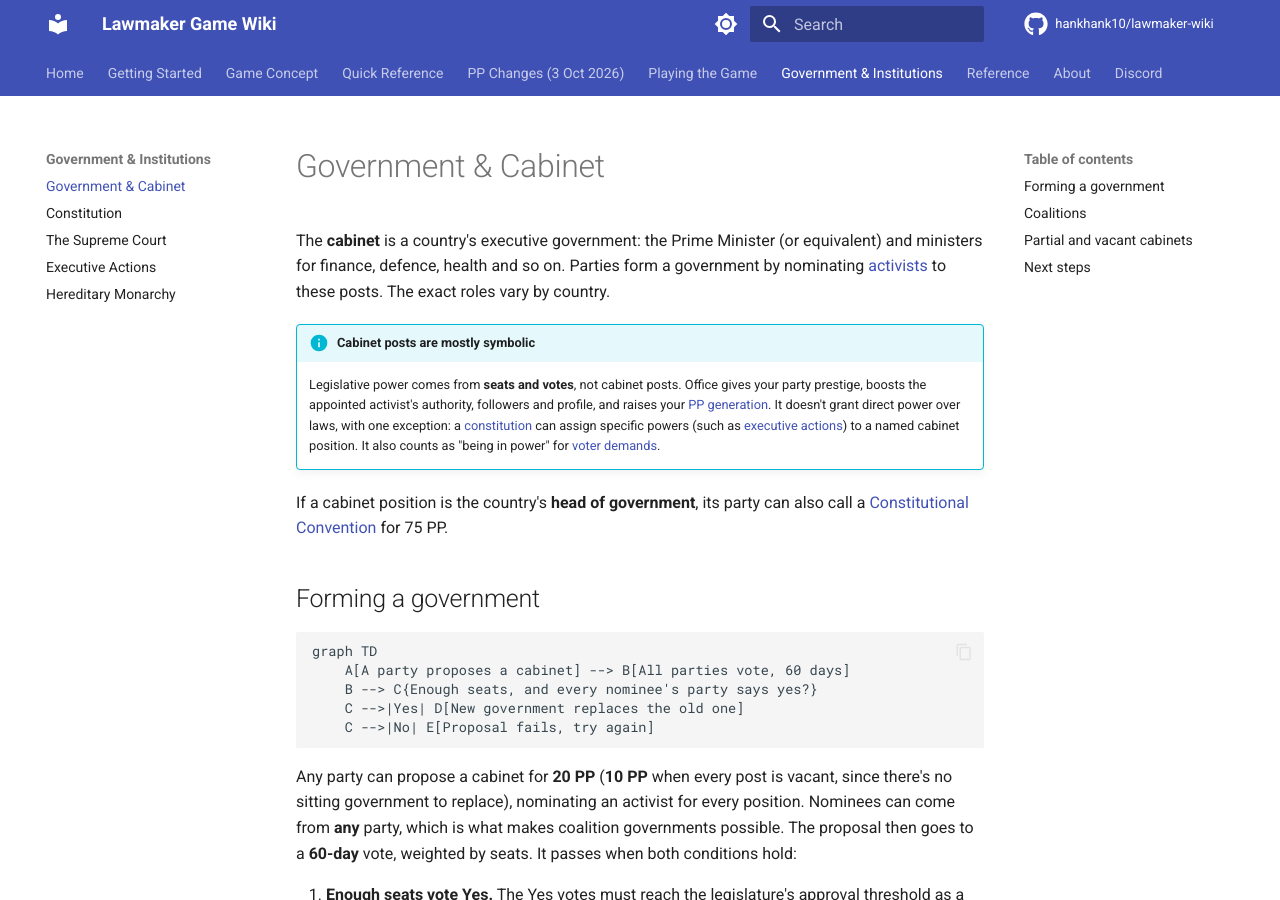
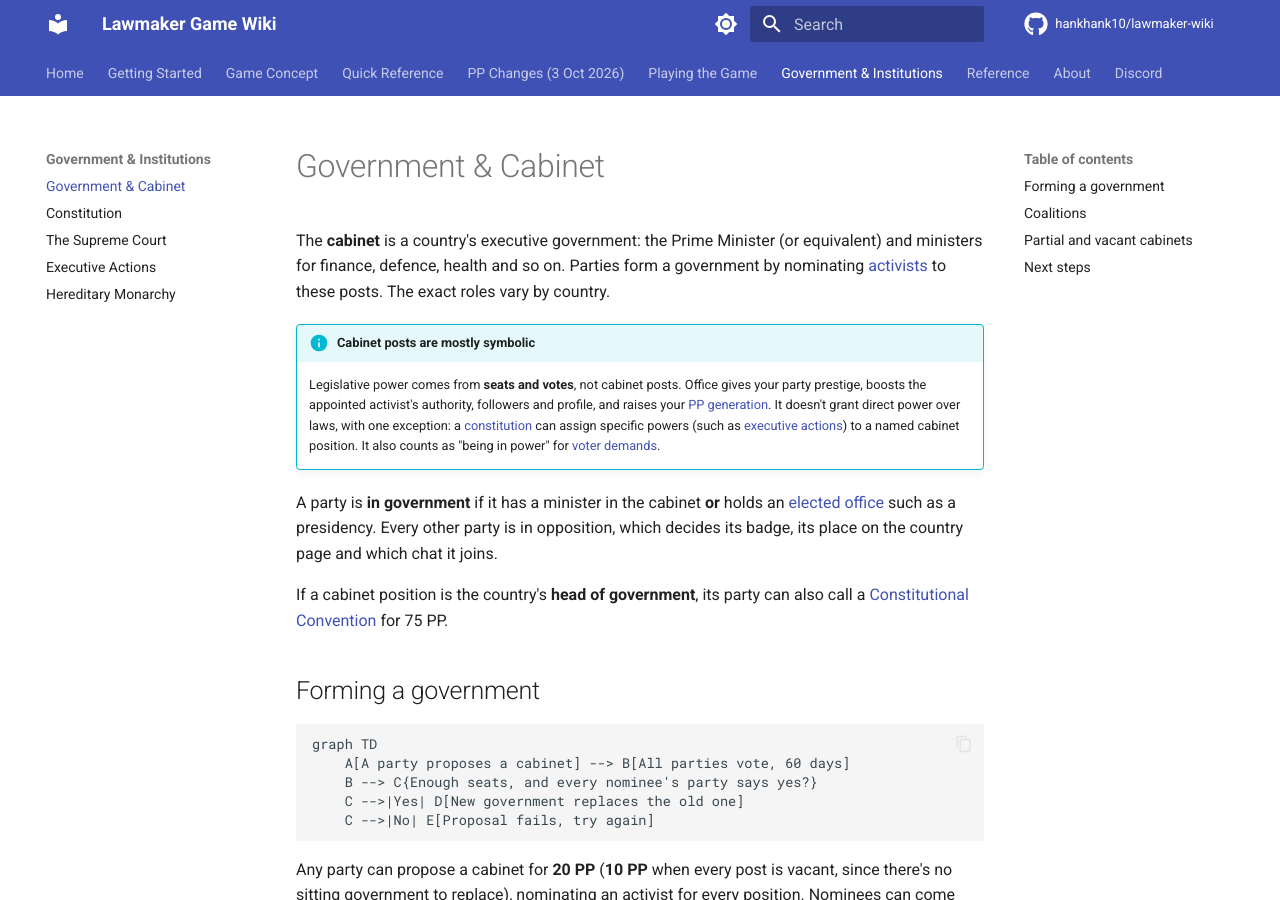
Before and after one commit to hankhank10/lawmaker-wiki, an MkDocs documentation site: the page built from docs/gameplay/cabinet.md, in a window 1280 px wide and 900 px high. Built offline with MkDocs 1.6.1 and Material for MkDocs 9.7.7, drawn with Linux system fonts in a browser that asks for light colours; comment, search, counter and statistics services are not loaded.

Commit message:
📝 Sync from private repo
Auto-synced from hankhank10/lawmaker/game-manual

```diff
--- a/docs/gameplay/cabinet.md
+++ b/docs/gameplay/cabinet.md
@@ -4,6 +4,8 @@ The **cabinet** is a country's executive government: the Prime Minister (or equi
 
 !!! info "Cabinet posts are mostly symbolic"
     Legislative power comes from **seats and votes**, not cabinet posts. Office gives your party prestige, boosts the appointed activist's authority, followers and profile, and raises your [PP generation](../reference.md#political-power-pp). It doesn't grant direct power over laws, with one exception: a [constitution](constitution.md) can assign specific powers (such as [executive actions](executive-actions.md)) to a named cabinet position. It also counts as "being in power" for [voter demands](demands.md#the-power-test-in-detail).
+
+A party is **in government** if it has a minister in the cabinet **or** holds an [elected office](elections.md#elected-offices) such as a presidency. Every other party is in opposition, which decides its badge, its place on the country page and which chat it joins.
 
 If a cabinet position is the country's **head of government**, its party can also call a [Constitutional Convention](constitution.md#constitutional-conventions) for 75 PP.
 
```
